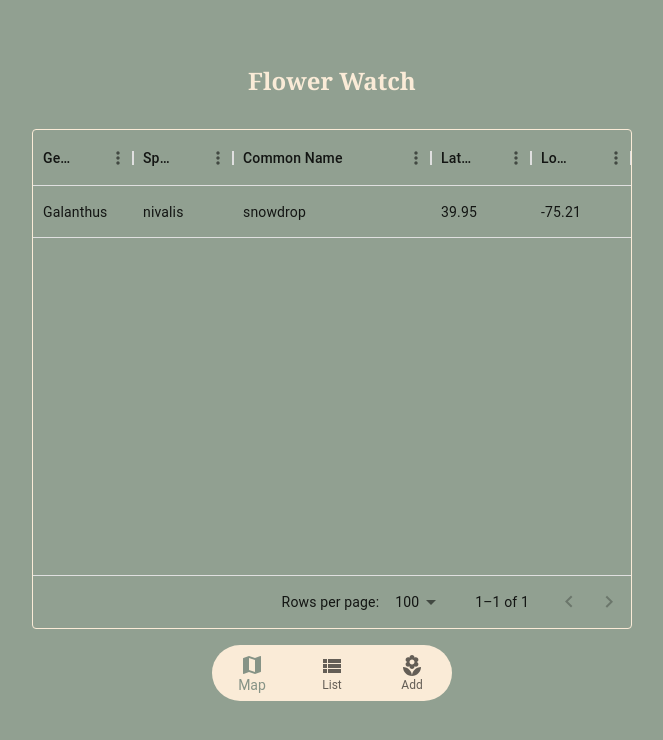
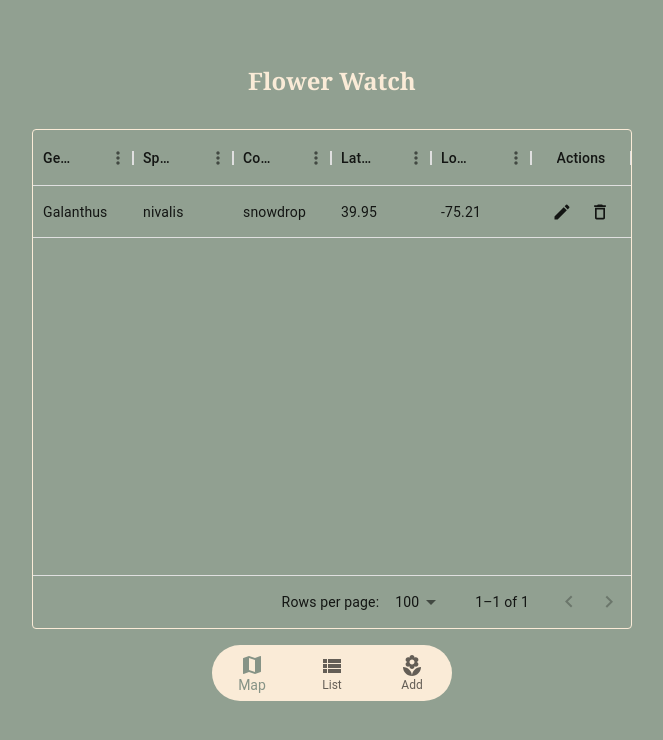
Before and after one commit to tarynriera/flower-watch, a Next.js app: page /list in a window 1280 px wide. Shown: the top 740 px of the page, without its empty margins (308-971 px from the left). Built offline with nearby package versions, Linux system fonts and the light colour scheme.

Commit message:
added edit and delete buttons to form

```diff
--- a/pages/add.tsx
+++ b/pages/add.tsx
@@ -7,7 +7,7 @@ import DialogTitle from "@mui/material/DialogTitle";
 import Button from "@mui/material/Button";
 import { PlantEncounter } from "./types";
 import { useState } from "react";
-import hash from 'hash-it';
+import hash from "hash-it";
 
 export interface MyProps {
   handleClose: () => void;
@@ -73,11 +73,18 @@ export default function Add(props: MyProps) {
         />
       </DialogContent>
       <DialogActions>
-        <Button onClick={handleClose}>Cancel</Button>
         <Button
           onClick={() => {
-             const id = hash(formData);
-            handleAdd({...formData, id});
+            setFormData({}), handleClose();
+          }}
+        >
+          Cancel
+        </Button>
+        <Button
+          onClick={() => {
+            const id = hash(formData);
+            handleAdd({ ...formData, id });
+            setFormData({});
             handleClose();
           }}
         >
--- a/pages/list.tsx
+++ b/pages/list.tsx
@@ -1,9 +1,20 @@
 import { Box } from "@mui/material";
-import { DataGrid, GridRowsProp, GridColDef } from "@mui/x-data-grid";
+import {
+  DataGrid,
+  GridRowsProp,
+  GridColDef,
+  GridActionsCellItem,
+} from "@mui/x-data-grid";
 import { PlantEncounter } from "./types";
+import EditIcon from "@mui/icons-material/Edit";
+import DeleteIcon from "@mui/icons-material/DeleteOutlined";
 
 export interface ListProps {
   data: Array<PlantEncounter>;
+}
+
+function placeholderClick() {
+  return;
 }
 
 export default function List({ data }: ListProps) {
@@ -15,7 +26,33 @@ export default function List({ data }: ListProps) {
     { field: "commonName", headerName: "Common Name", flex: 1 },
     { field: "lat", headerName: "Latitude" },
     { field: "long", headerName: "Longitude" },
+    {
+      field: "actions",
+      type: "actions",
+      headerName: "Actions",
+      cellClassName: "actions",
+      getActions: ({ id }) => {
+        return [
+          <GridActionsCellItem
+            icon={<EditIcon />}
+            label="Edit"
+            onClick={placeholderClick}
+            color="inherit"
+          />,
+          <GridActionsCellItem
+            icon={<DeleteIcon />}
+            label="Delete"
+            onClick={placeholderClick}
+            color="inherit"
+          />,
+        ];
+      },
+    },
   ];
+
+  //const handleDeleteClick = (id: GridRowId) => () => {
+  //setRows(rows.filter((row) => row.id !== id));
+  //};
 
   return (
     <Box
```
Also changed, not shown: pages/index.tsx (+6 -20 lines).
